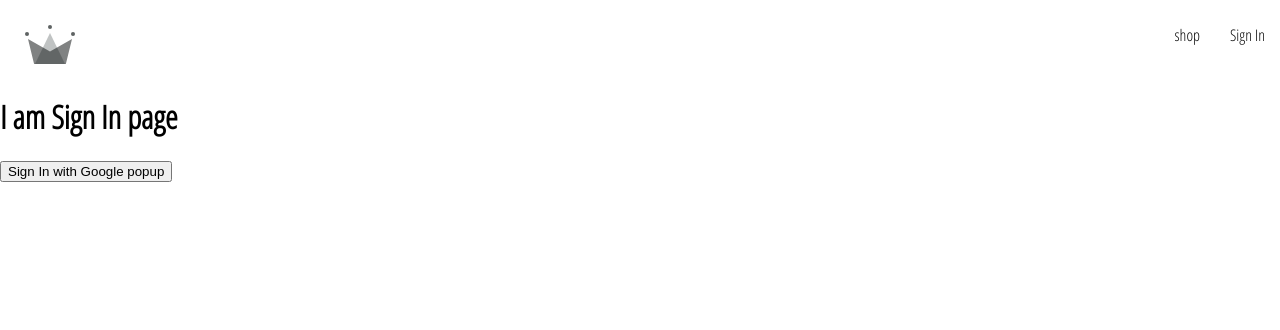
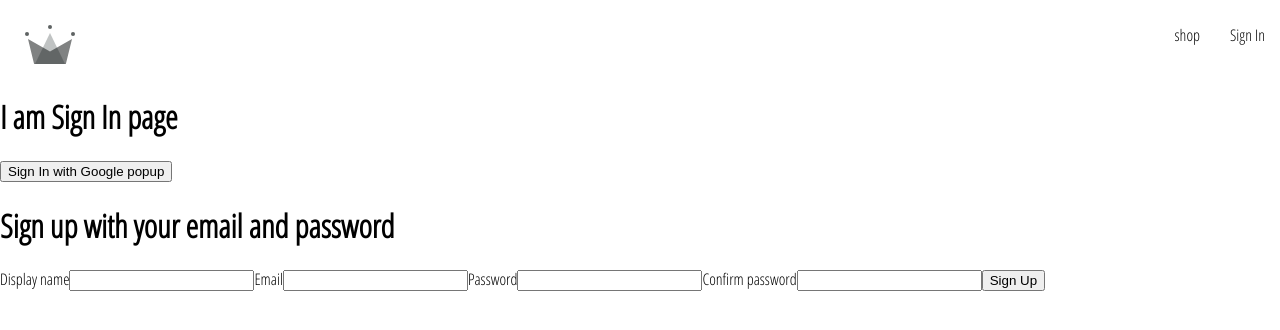
Before and after one commit to lilakima/boho-clothing, a React (Create React App) app: page /sign-in in a window 1280 px wide. Shown: the top 330 px of the page. Built offline with nearby package versions, Linux system fonts and the light colour scheme.

Commit message:
<Dev> Implementing SignUpForm

```diff
--- /dev/null
+++ b/src/components/sign-up-form/SignUpForm.js
@@ -0,0 +1,41 @@
+import React, { useState } from 'react'
+
+const defaultFormField = {
+    displayName: '',
+    email: '',
+    password: '',
+    confirmPassword: ''
+}
+
+const SignUpForm = () => {
+    const [formField, setFormField] = useState(defaultFormField)
+    const {displayName, email, password, confirmPassword} = formField
+
+    const handleOnChange = (event) => {
+        const {name, value} = event.target
+
+        setFormField({
+            ...formField,
+            [name]: value
+        })
+    }
+
+    return (
+        <div>
+            <h1>Sign up with your email and password</h1>
+            <form onSubmit={() => {}}>
+                <label>Display name</label>
+                <input type="text" onChange={handleOnChange} name='displayName' value={displayName} required />
+                <label>Email</label>
+                <input type="email" onChange={handleOnChange} name='email' value={email} required />
+                <label>Password</label>
+                <input type="password" onChange={handleOnChange} name='password' value={password} required />
+                <label>Confirm password</label>
+                <input type="password" onChange={handleOnChange} name='confirmPassword' value={confirmPassword} required />
+                <button type='submit'>Sign Up</button>
+            </form>
+        </div>
+    );
+};
+
+export default SignUpForm
--- a/src/routes/sign-in/SignIn.js
+++ b/src/routes/sign-in/SignIn.js
@@ -1,16 +1,19 @@
 import React from 'react'
-import { createUserDocumentFromAuth, SignInWithGooglePopup } from "../../utils/firebase/firebase.utils"
+import { createUserDocumentFromAuth, signInWithGooglePopup } from "../../utils/firebase/firebase.utils"
+import SignUpForm from "../../components/sign-up-form/SignUpForm"
 
 const SignIn = () => {
     const logGoogleUser = async () => {
-        const { user } = await SignInWithGooglePopup()
+        const { user } = await signInWithGooglePopup()
         const userDocRef = await createUserDocumentFromAuth(user)
     }
+
 
     return (
         <div>
             <h1>I am Sign In page</h1>
             <button onClick={logGoogleUser}>Sign In with Google popup</button>
+            <SignUpForm />
         </div>
     )
 }
--- a/src/utils/firebase/firebase.utils.js
+++ b/src/utils/firebase/firebase.utils.js
@@ -1,5 +1,5 @@
 import { initializeApp } from 'firebase/app'
-import { getAuth, signInWithRedirect, signInWithPopup, GoogleAuthProvider } from 'firebase/auth'
+import { getAuth, signInWithPopup, GoogleAuthProvider } from 'firebase/auth'
 import { getFirestore, doc, getDoc, setDoc } from 'firebase/firestore'
 
 const firebaseConfig = {
@@ -13,14 +13,14 @@
 
 const firebaseApp = initializeApp(firebaseConfig)
 
-const provider = new GoogleAuthProvider()
+const googleProvider = new GoogleAuthProvider()
 
-provider.setCustomParameters({
+googleProvider.setCustomParameters({
     prompt: 'select_account'
 })
 
 export const auth = getAuth()
-export const SignInWithGooglePopup = () => signInWithPopup(auth, provider)
+export const signInWithGooglePopup = () => signInWithPopup(auth, googleProvider)
 
 export const db = getFirestore()
 
```
